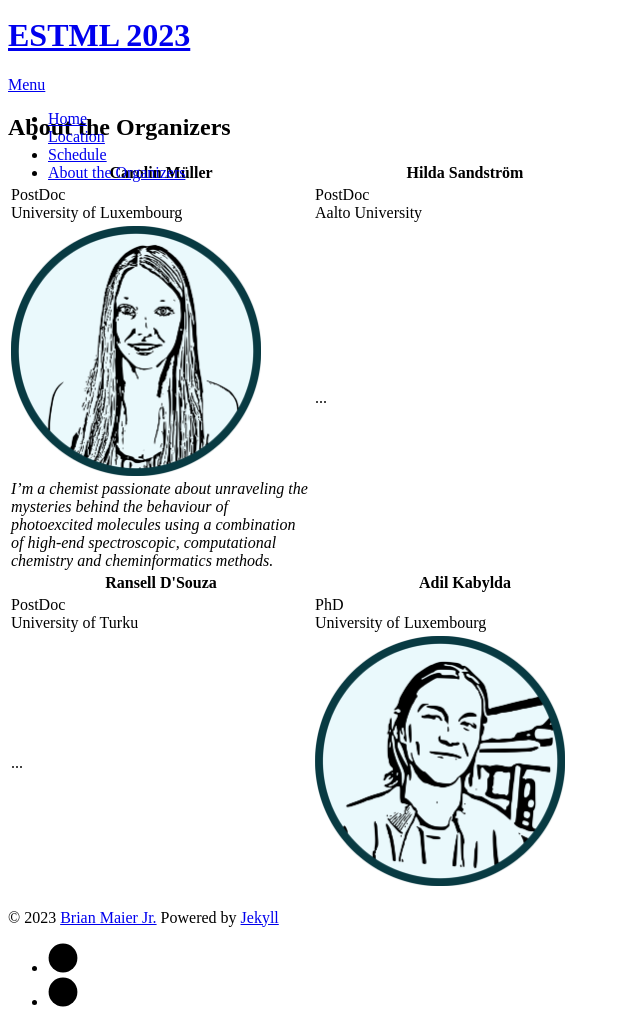
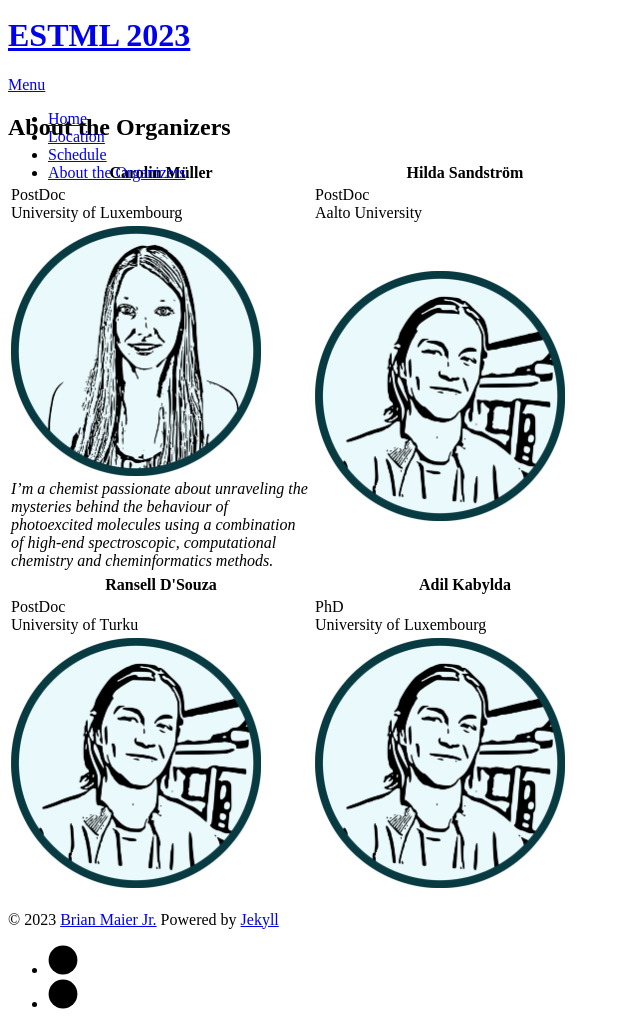
Before and after one commit to ESTML/ESTML.github.io, a Jekyll site: the page built from contact.md, in a window 1280 px wide, cut to the strip 112-1141 px from the top of the page. Shown: the whole strip, without its empty margins (0-640 px from the left). Built offline with Jekyll 4.4.1, drawn with Linux system fonts in a browser that asks for light colours; nearby versions of some CDN libraries.

Commit message:
Update contact.md

```diff
--- a/contact.md
+++ b/contact.md
@@ -19,9 +19,13 @@ title: About the Organizers
     <img width=250 src='https://raw.githubusercontent.com/ESTML/ESTML.github.io/main/assets/img/carolin_mueller.png'> <br>
    <i> I’m a chemist passionate about unraveling the mysteries behind the behaviour of photoexcited molecules using a combination of high-end spectroscopic, computational chemistry and cheminformatics methods. </i> <br>
   </td>
-<td> ... </td>
+  <td width="300">
+    <img width=250 src='https://raw.githubusercontent.com/ESTML/ESTML.github.io/main/assets/img/adil_kabylda.png'>
+  </td>
 </tr>
+</table>
 
+<table>
 <tr>
   <th> Ransell D'Souza </th>
   <th> Adil Kabylda </th>
@@ -31,7 +35,9 @@ title: About the Organizers
   <td> PhD <br> University of Luxembourg </td>
 </tr>
 <tr>
-<td> ... </td>
+  <td width="300">
+    <img width=250 src='https://raw.githubusercontent.com/ESTML/ESTML.github.io/main/assets/img/adil_kabylda.png'>
+  </td>
   <td width="300">
     <img width=250 src='https://raw.githubusercontent.com/ESTML/ESTML.github.io/main/assets/img/adil_kabylda.png'>
   </td>
```
